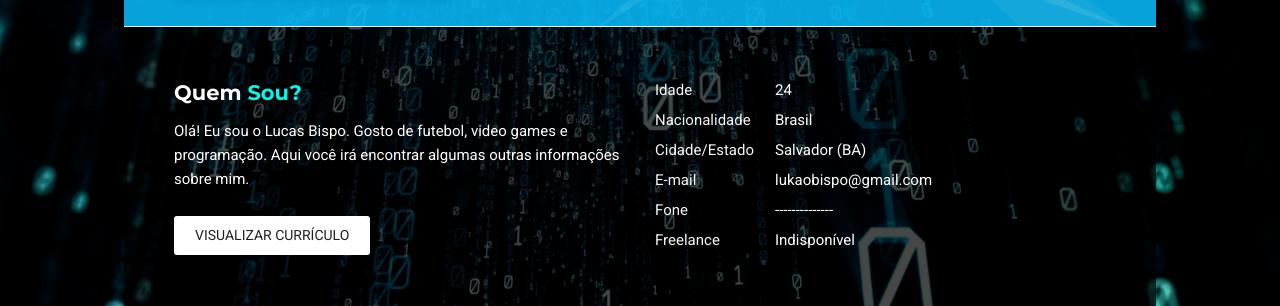
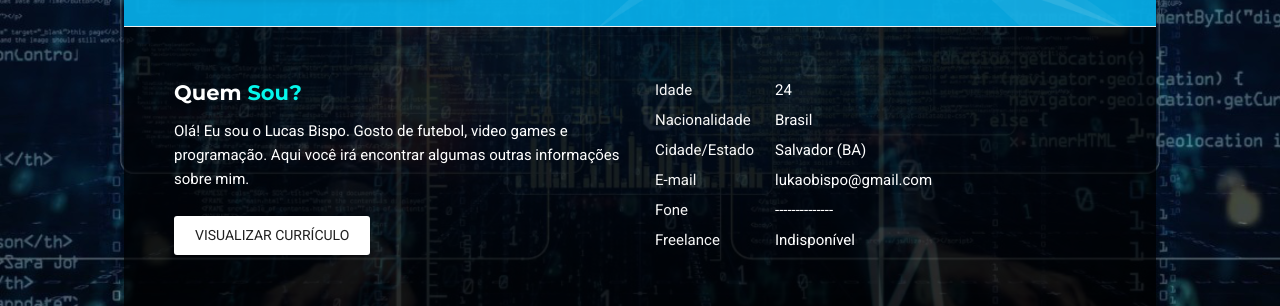
Before and after one commit to Lucas-Bispo/Lucas-BIspo.github.io, a plain HTML site: page index.html in a window 1280 px wide. Shown: the part 365-671 px from the top of the page. Drawn offline with Linux system fonts and the light colour scheme; a web font is replaced by a local one.

Commit message:
Imagem de fundo

```diff
--- a/css/main-green.css
+++ b/css/main-green.css
@@ -64,7 +64,7 @@ body {
   /*background-color: #f5f5f5;*/
   overflow-x: hidden;
   overflow-y: auto;
-  background-image: url(../images/main2.png);
+  background-image: url(../images/main3.png);
   background-size: cover;
   -webkit-background-size: cover;
   background-attachment: fixed;
```
Also changed, not shown: images/main2.png (deleted), images/main3.png (added).
